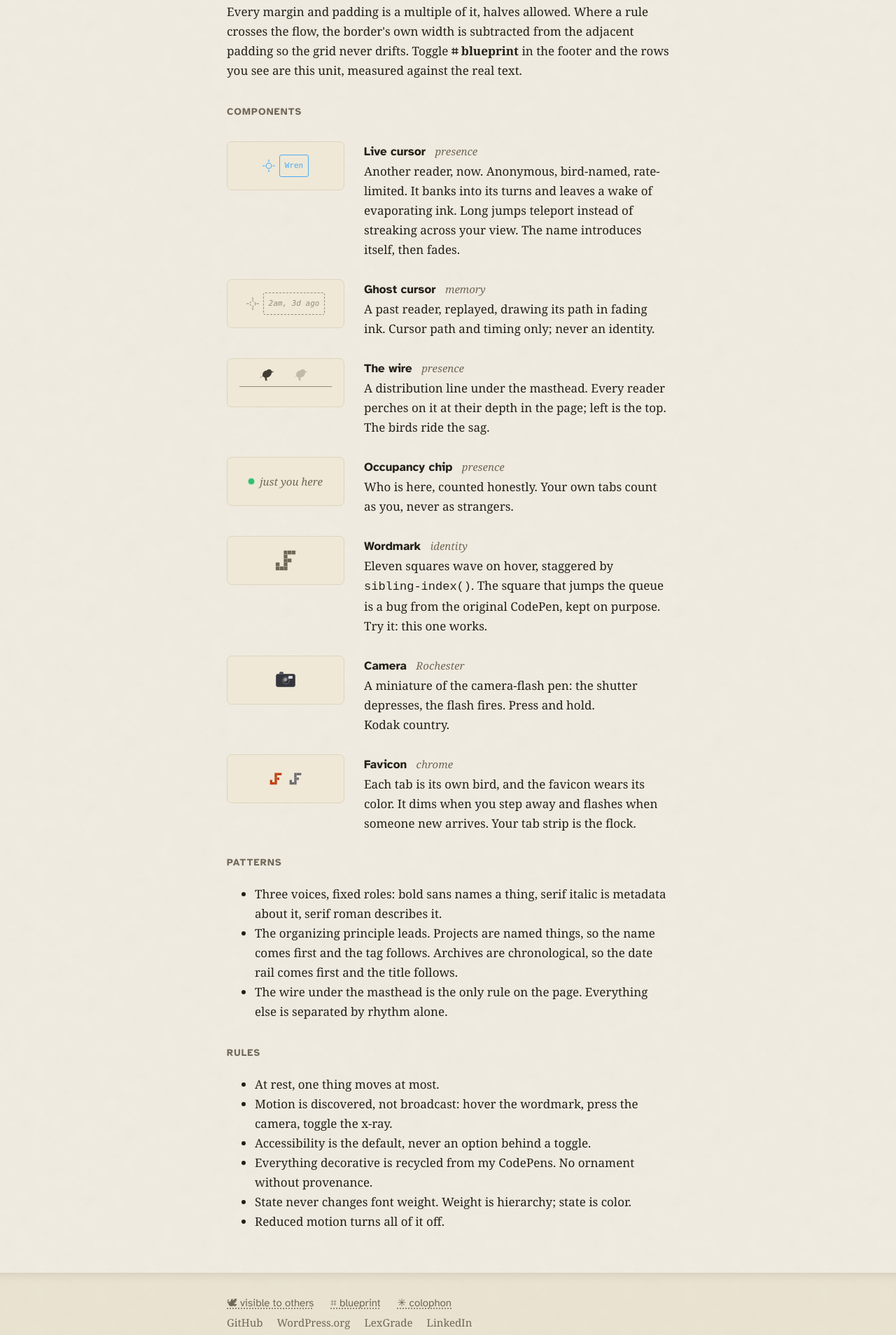
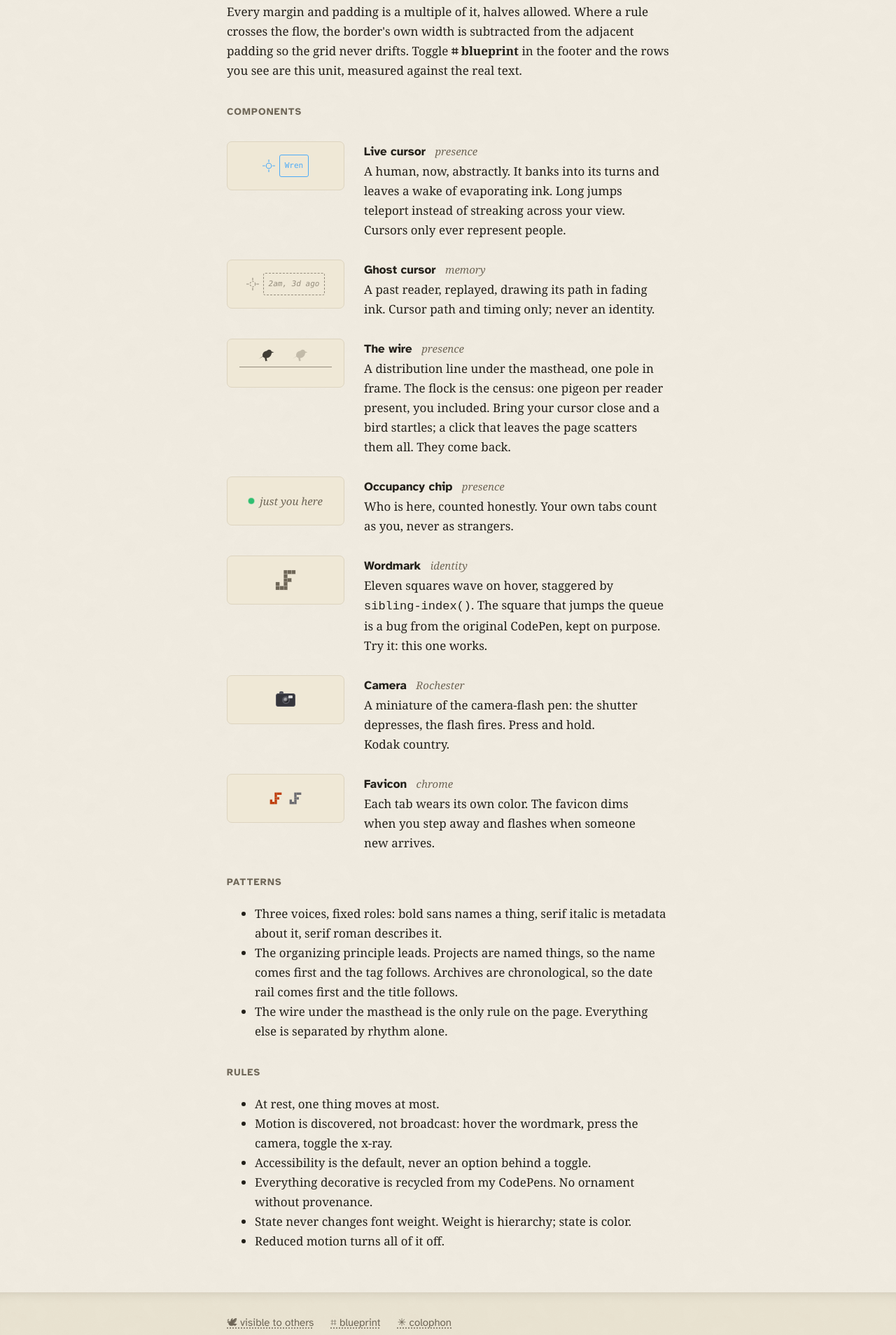
Before and after one commit to josephfusco/josephfusco.github.io, a Jekyll site: the page built from design.html, in a window 1280 px wide. Shown: the part 1018-2926 px from the top of the page at 70% size. Built offline with Jekyll 4.4.1, drawn with Linux system fonts in a browser that asks for light colours; part of the change alters nothing that is shown.

Commit message:
Pigeons become the flock; cursors stay human
The wire's pigeons decouple from cursor positions: one per reader
present, you included, perched at natural spacings. Bring a cursor
near a bird and it startles, arcs off, and returns later. A click
that leaves the page scatters the whole flock before navigating.
Cursor labels drop bird names; a cursor only ever means a person.
The chip counts others, not birds.

Co-Authored-By: Claude Fable 5 <noreply@anthropic.com>
Claude-Session: https://claude.ai/code/session_019vAcPMvpcgUVRcyZCqV9hM

```diff
--- a/assets/css/redesign.css
+++ b/assets/css/redesign.css
@@ -1293,3 +1293,29 @@ body, .site-footer {
   opacity: 0.7;
 }
 .demo-wire .wire-bird { top: -15px; }
+
+/* ---- Flight ---- */
+@keyframes bird-fly {
+  30% {
+    translate: calc(var(--fx, 200px) * 0.3) var(--fy, -90px);
+    rotate: var(--fr, 14deg);
+    opacity: 0.9;
+  }
+  100% {
+    translate: var(--fx, 200px) calc(var(--fy, -90px) * 0.4);
+    rotate: var(--fr, 14deg);
+    opacity: 0;
+  }
+}
+.wire-bird.fly { animation: bird-fly 620ms ease-in forwards; }
+
+@keyframes bird-land {
+  from {
+    translate: 0 -20px;
+    opacity: 0;
+  }
+}
+.wire-bird.land { animation: bird-land 480ms cubic-bezier(0.22, 1, 0.36, 1); }
+
+/* Empty cursor labels take no space */
+.peer-label:empty { display: none; }
--- a/assets/js/presence.js
+++ b/assets/js/presence.js
@@ -127,6 +127,97 @@
 
   var wire = document.querySelector('.powerline');
   var PIGEON = '<svg viewBox="0 0 15 13" fill="currentColor" aria-hidden="true"><path d="M1 10.5 L4.5 8.2 C4 5.8 5.6 3.6 8.2 3.4 C9 2.2 10.6 1.9 11.6 2.6 C12 2.9 12.3 3.4 12.4 3.9 L14.6 4.6 L12.5 5.3 C12.3 7.8 10.5 9.6 8 9.8 L8.6 12.6 L7.6 12.2 L7 12.7 L6.4 9.7 C5.7 9.5 5 9.1 4.6 8.6 Z"/></svg>';
+  /* The flock is not the cursors. Pigeons are the room's census:
+     one per reader present, you included, perched where birds perch.
+     Cursors stay human; pigeons stay birds. */
+  var flock = new Map();
+  var SLOTS = [0.14, 0.21, 0.29, 0.44, 0.57, 0.69, 0.8, 0.88, 0.36, 0.63, 0.75, 0.25];
+  var slotCursor = 0;
+  var navigatingAway = false;
+
+  function curvePoint(t) {
+    var x = (1 - t) * (1 - t) * 2.5 + 2 * t * (1 - t) * 55 + t * t * 100;
+    var y = (1 - t) * (1 - t) * 3.6 + 2 * t * (1 - t) * 15 + t * t * 6.5;
+    return { left: x, top: y * 2.8 - 19.5 };
+  }
+
+  function addPigeon(key) {
+    if (!wire || flock.has(key)) return;
+    var slot = SLOTS[slotCursor++ % SLOTS.length];
+    var el = document.createElement('span');
+    el.className = 'wire-bird';
+    el.innerHTML = PIGEON;
+    var pt = curvePoint(slot);
+    el.style.left = pt.left + '%';
+    el.style.top = pt.top + 'px';
+    wire.appendChild(el);
+    var bird = { el: el, flown: false, returnTimer: null };
+    flock.set(key, bird);
+    el.classList.add('land');
+    el.addEventListener('animationend', function (e) {
+      if (e.animationName === 'bird-land') el.classList.remove('land');
+    });
+  }
+
+  function removePigeon(key) {
+    var b = flock.get(key);
+    if (!b) return;
+    clearTimeout(b.returnTimer);
+    if (b.el) b.el.remove();
+    flock.delete(key);
+  }
+
+  function flyAway(bird, dir) {
+    if (bird.flown || !bird.el) return;
+    bird.flown = true;
+    var el = bird.el;
+    el.style.setProperty('--fx', (dir * (140 + Math.random() * 240)) + 'px');
+    el.style.setProperty('--fy', (-(70 + Math.random() * 110)) + 'px');
+    el.style.setProperty('--fr', (dir * (10 + Math.random() * 12)) + 'deg');
+    el.classList.add('fly');
+    var done = function (e) {
+      if (e.animationName !== 'bird-fly') return;
+      el.removeEventListener('animationend', done);
+      el.classList.remove('fly');
+      el.style.visibility = 'hidden';
+      bird.returnTimer = setTimeout(function () {
+        el.style.visibility = '';
+        el.classList.add('land');
+        bird.flown = false;
+      }, 9000 + Math.random() * 16000);
+    };
+    el.addEventListener('animationend', done);
+  }
+
+  /* A cursor that comes too close disturbs the bird */
+  function checkStartle(cx, cy) {
+    flock.forEach(function (bird) {
+      if (bird.flown || !bird.el) return;
+      var r = bird.el.getBoundingClientRect();
+      if (!r.width) return;
+      var bx = r.left + r.width / 2;
+      var by = r.top + r.height / 2;
+      var dx = cx - bx;
+      var dy = cy - by;
+      if (dx * dx + dy * dy < 2200) flyAway(bird, dx > 0 ? -1 : 1);
+    });
+  }
+
+  /* A click that leaves the page startles the whole flock */
+  document.addEventListener('click', function (e) {
+    if (navigatingAway || e.defaultPrevented || e.metaKey || e.ctrlKey || e.shiftKey || e.altKey || e.button !== 0) return;
+    var a = e.target.closest && e.target.closest('a[href]');
+    if (!a || a.target === '_blank' || a.origin !== location.origin) return;
+    if (a.pathname === location.pathname && a.hash) return;
+    var hasBirds = false;
+    flock.forEach(function (b) { if (!b.flown) hasBirds = true; });
+    if (!hasBirds || matchMedia('(prefers-reduced-motion: reduce)').matches) return;
+    e.preventDefault();
+    navigatingAway = true;
+    flock.forEach(function (b) { flyAway(b, Math.random() < 0.5 ? -1 : 1); });
+    setTimeout(function () { location.href = a.href; }, 300);
+  });
+
   var minimap = document.querySelector('.stage-live');
   var selfDot = null;
   var selfPos = null;
@@ -180,7 +271,11 @@
       + (s !== 'active' ? ' state-' + s : '')
       + (p.labelShown ? ' show-label' : '');
     var label = p.el.querySelector('.peer-label');
-    if (label) label.textContent = p.name + (p.own ? ' (you)' : '') + STATE_META[s].suffix;
+    if (label) {
+      label.textContent = p.ghost
+        ? p.name + STATE_META[s].suffix
+        : (p.own ? 'you' : '') + STATE_META[s].suffix;
+    }
   }
 
   /* Labels appear on arrival, on state changes, and when movement resumes
@@ -246,14 +341,6 @@
       var off = y < -40 || y > innerHeight + 40;
       p.el.style.visibility = off ? 'hidden' : 'visible';
       if (p.el.style.opacity === '0' && !off) p.el.style.opacity = '';
-      /* the wire: perched at their depth in the page, riding the true sag */
-      if (p.birdEl) {
-        var ws = 0.08 + p.pos.y * 0.88;
-        var wx = (1 - ws) * (1 - ws) * 2.5 + 2 * ws * (1 - ws) * 55 + ws * ws * 100;
-        var wy = (1 - ws) * (1 - ws) * 3.6 + 2 * ws * (1 - ws) * 15 + ws * ws * 6.5;
-        p.birdEl.style.left = wx + '%';
-        p.birdEl.style.top = (wy * 2.8 - 19.5) + 'px';
-      }
       /* the minimap: the Presence API card demos the live room */
       if (p.dot) {
         p.dot.style.left = (p.pos.x * 100) + '%';
@@ -282,7 +369,7 @@
     var tabs = 1 + ownHere + ownElsewhere;
     var elsewhere = Math.max(0, censusTotal - 1 - n - ownHere - ownElsewhere);
     var label = n
-      ? n + ' other ' + (n > 1 ? 'birds' : 'bird') + ' here with you'
+      ? n + ' other' + (n > 1 ? 's' : '') + ' here with you'
       : 'just you here';
     if (tabs > 1) label += ', in ' + tabs + ' tabs';
     if (elsewhere) label += ', ' + elsewhere + ' elsewhere on the site';
@@ -298,12 +385,7 @@
     var entry = { name: p.name, color: p.color, pos: p.pos || null, state: p.state || 'active', el: cursorEl(p) };
     entry.svg = entry.el.querySelector('svg');
     entry.el.style.opacity = '0';
-    if (wire) {
-      entry.birdEl = document.createElement('span');
-      entry.birdEl.className = 'wire-bird' + (p.ghost ? ' wire-ghost' : '');
-      entry.birdEl.innerHTML = PIGEON;
-      wire.appendChild(entry.birdEl);
-    }
+    if (!p.ghost) addPigeon(p.id);
     entry.dot = miniDot(p.ghost ? 'mini-ghost' : '', p.color);
     peers.set(p.id, entry);
     applyState(entry);
@@ -315,7 +397,7 @@
     var p = peers.get(id);
     if (!p) return;
     peers.delete(id);
-    if (p.birdEl) p.birdEl.remove();
+    removePigeon(id);
     if (p.dot) p.dot.remove();
     clearTimeout(p.revealTimer);
     clearTimeout(p.bankTimer);
@@ -367,6 +449,7 @@
     welcome: function (m) {
       selfId = m.self && m.self.id;
       if (m.self && m.self.color) { selfColor = m.self.color; refreshIcon(false); }
+      addPigeon('self');
       announceSelf();
       m.peers.forEach(addPeer);
     },
@@ -468,6 +551,7 @@
     var now = Date.now();
     if (now - lastSent < 50) return;
     lastSent = now;
+    checkStartle(e.clientX, e.clientY);
     selfPos = { x: e.clientX / innerWidth, y: (e.clientY + scrollY) / docHeight() };
     ws.send(JSON.stringify({ type: 'move', pos: selfPos }));
     render();
--- a/design.html
+++ b/design.html
@@ -50,7 +50,7 @@ permalink: /design
 				</div>
 				<div>
 					<h3>Live cursor <span class="tag">presence</span></h3>
-					<p>Another reader, now. Anonymous, bird-named, rate-limited. It banks into its turns and leaves a wake of evaporating ink. Long jumps teleport instead of streaking across your view. The name introduces itself, then fades.</p>
+					<p>A human, now, abstractly. It banks into its turns and leaves a wake of evaporating ink. Long jumps teleport instead of streaking across your view. Cursors only ever represent people.</p>
 				</div>
 			</li>
 			<li>
@@ -68,7 +68,7 @@ permalink: /design
 				</div>
 				<div>
 					<h3>The wire <span class="tag">presence</span></h3>
-					<p>A distribution line under the masthead. Every reader perches on it at their depth in the page; left is the top. The birds ride the sag.</p>
+					<p>A distribution line under the masthead, one pole in frame. The flock is the census: one pigeon per reader present, you included. Bring your cursor close and a bird startles; a click that leaves the page scatters them all. They come back.</p>
 				</div>
 			</li>
 			<li>
@@ -108,7 +108,7 @@ permalink: /design
 				</div>
 				<div>
 					<h3>Favicon <span class="tag">chrome</span></h3>
-					<p>Each tab is its own bird, and the favicon wears its color. It dims when you step away and flashes when someone new arrives. Your tab strip is the flock.</p>
+					<p>Each tab wears its own color. The favicon dims when you step away and flashes when someone new arrives.</p>
 				</div>
 			</li>
 		</ul>
```
